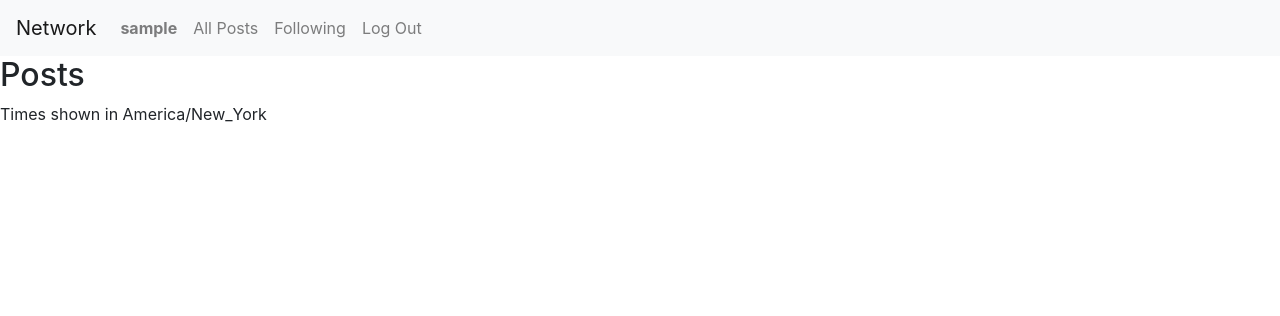
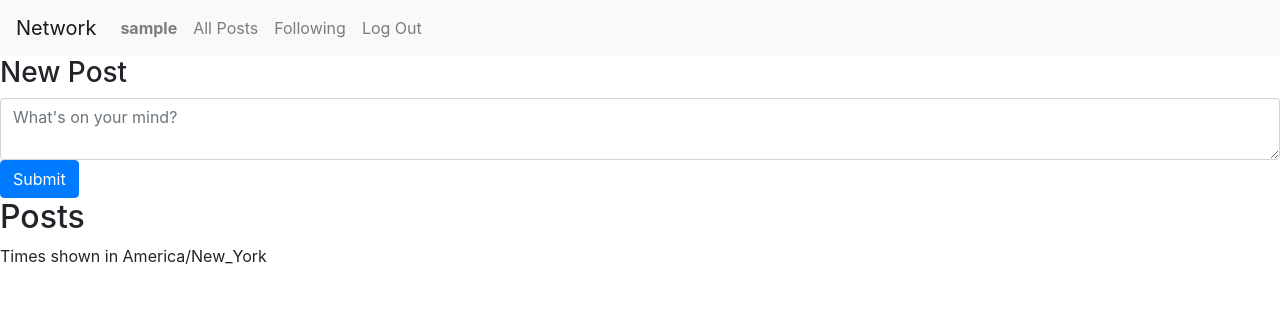
Before and after one commit to ruadh/CSCI-E-33a_Project4, a Django app: page / in a window 1280 px wide. Shown: the top 316 px of the page. Run offline with Django 3.2, Linux system fonts and the light colour scheme; the visitor is signed in with stand-in values (Sample User, id 1); data that the repository does not hold is empty; some libraries are stand-ins or nearby versions.

Commit message:
new post implemented

```diff
--- /dev/null
+++ b/project4/network/static/network/network.js
@@ -0,0 +1,91 @@
+// Initial page load
+document.addEventListener('DOMContentLoaded', function () {
+
+    // Show the new post form only if the user is logged in
+    // CITATION:  Learned about json_script from: https://stackoverflow.com/a/62592463
+    const authenticated = JSON.parse(document.getElementById('authenticated'));
+    if (authenticated == true) {
+      // Show the new post form
+      document.querySelector('#new-post').style.display = 'block';
+      // Have JS handle the submit button action instead of submitting the page
+      document.querySelector('#post-form').addEventListener('submit', submitPost);
+      // Disable the Submit button until content is entered
+      document.querySelector('#submit-post').disabled = true;
+      document.querySelector('#compose-post').addEventListener('keyup', enableSubmit);
+    } else {
+      document.querySelector('#new-post').style.display = 'none';
+    }
+
+
+
+    // TO DO:  Load the posts list
+  });
+
+
+/**
+ * Disable the submit button when the content field is empty
+ */
+
+ function enableSubmit() {
+
+  const recipients = document.querySelector('#compose-post');
+  if (recipients.value.length > 0) {
+    document.querySelector('#submit-post').disabled = false;
+  } else {
+    document.querySelector('#submit-post').disabled = true;
+  }
+
+}
+
+/**
+ * Load one page of posts
+ */
+
+ function listPosts() {
+
+  // TO DO
+
+}
+
+
+  /**
+ * Submit the post form
+ */
+
+function submitPost() {
+
+    // Prevent the user from repeatedly pressing the Submit button if there is a delay
+    document.querySelector('#submit-post').disabled = true;
+
+    // Prevent normal form submission, which would refresh the page
+    event.preventDefault();
+
+    // Gather the form value
+    const form = document.querySelector('#post-form');
+    const content = form.querySelector('#compose-post').value;
+
+    // Save the post via the API
+    fetch('/posts', {
+      method: 'POST',
+      body: JSON.stringify({
+        content: content
+      })
+    })
+    .then(response => response.json())
+    .then(result => {
+      // Load the latest posts list or show an error
+      const error = result.error;
+      if (error !== undefined) {
+        alert(error);
+        // Reenable the Submit button so the user can try again
+        document.querySelector('#submit-post').disabled = false;
+      } else {
+        listPosts();
+        // TO DO:  Display message
+        const message = result.message;
+        // TEMP FOR TESTING
+        alert(message);
+      }
+    });
+
+  }
--- a/project4/network/templates/network/index.html
+++ b/project4/network/templates/network/index.html
@@ -1,8 +1,18 @@
 {% extends "network/layout.html" %}
+
+{% block post_form %}
+<div id="new-post">
+    <h3>New Post</h3>
+    <form id="post-form">
+        <textarea class="form-control" id="compose-post" placeholder="What's on your mind?"></textarea>
+        <input type="submit" id="submit-post" class="btn btn-primary"/>
+    </form>
+</div>
+{% endblock %}
 
 {% block body %}
     <h2>Posts</h2>
     {% for post in posts %}
-    <li>A post</li>
+    <li>{{post.content}}</li>
     {% endfor %}
 {% endblock %}
--- a/project4/network/templates/network/layout.html
+++ b/project4/network/templates/network/layout.html
@@ -6,6 +6,7 @@
         <title>{% block title %}Social Network{% endblock %}</title>
         <link rel="stylesheet" href="https://stackpath.bootstrapcdn.com/bootstrap/4.4.1/css/bootstrap.min.css" integrity="sha384-Vkoo8x4CGsO3+Hhxv8T/Q5PaXtkKtu6ug5TOeNV6gBiFeWPGFN9MuhOf23Q9Ifjh" crossorigin="anonymous">
         <link href="{% static 'network/styles.css' %}" rel="stylesheet">
+        <script src="{% static 'network/network.js' %}"></script>
     </head>
     <body>
 
@@ -41,6 +42,15 @@
             </div>
           </nav>
 
+        {% if user.is_authenticated %}
+            {{ user.is_authenticated|json_script:"authenticated" }}
+        {% endif %}
+
+        <div class="body">
+            {% block post_form %}
+            {% endblock %}
+        </div>
+
         <div class="body">
             {% block body %}
             {% endblock %}
--- a/project4/network/urls.py
+++ b/project4/network/urls.py
@@ -7,5 +7,9 @@ urlpatterns = [
     path("", views.index, name="index"),
     path("login", views.login_view, name="login"),
     path("logout", views.logout_view, name="logout"),
-    path("register", views.register, name="register")
+    path("register", views.register, name="register"),
+
+
+    # API Routes
+    path("posts", views.submit_post, name="post")
 ]
--- a/project4/network/views.py
+++ b/project4/network/views.py
@@ -1,9 +1,12 @@
+import json
 from django import forms
-from django.contrib.auth import authenticate, login, logout
 from django.db import IntegrityError
-from django.http import HttpResponse, HttpResponseRedirect
+from django.http import HttpResponse, HttpResponseRedirect, JsonResponse
 from django.shortcuts import render
 from django.urls import reverse
+from django.contrib.auth import authenticate, login, logout
+from django.contrib.auth.decorators import login_required
+from django.views.decorators.csrf import csrf_exempt
 
 from .models import Post, User
 
@@ -102,12 +105,62 @@ def register(request):
 
 # Display a list of posts
 
-def index(request):
-    return render(request, 'network/index.html')
+def index(request, title='Recent Posts'):
+    # TO DO:  We need to do this with Javascript
+    # TO DO:  It should be paginated
+    posts = Post.objects.all()
+    return render(request, 'network/index.html', {'posts': posts, 'title': title})
 
 
-# LIKES
+# Create a post
+# Adapted from 'compose' from the Project 3 starter files
+
+@csrf_exempt
+@login_required
+def submit_post(request):
+
+    # Make sure the request is a POST
+    if request.method != 'POST':
+        return JsonResponse({
+            'error': 'POST request required.'
+            }, status=400)
+
+    # Double-check that the content was provided
+    # (JS shouldn't allow submission without it, but just to be safe)
+    data = json.loads(request.body)
+
+    # Make sure that there is actual (non-whitespace) content
+    content = data.get('content').strip()
+    if content == '':
+        return JsonResponse({
+            'error': 'Content required.'
+        }, status=400)
+
+    # Create the post
+    post = Post(
+            author=request.user,
+            content = content
+            )
+    post.save()
+
+    return JsonResponse({'message': 'Post saved successfully.'}, status=201)
+
+
+# Like or unlike a post
+
+@login_required
+def toggle_like(request):
+    like = Like.objects.get(liker=request.user) # Is this going to work?
+    # If the user already likes this post, delete the like record
+    # Otherwise, create a like record
+    pass
 
 
 
 # FOLLOWS
+
+@login_required
+def toggle_follow(request):
+    # If the user already follows the other user, delete the follow record
+    # Otherwise, create a follow record
+    pass
```
